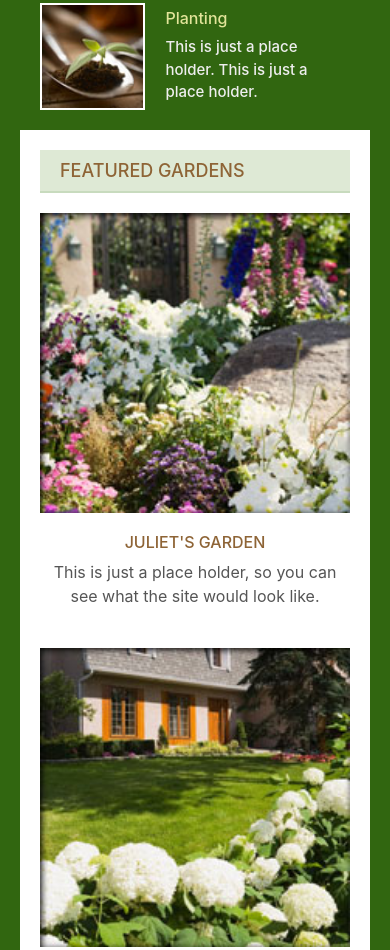
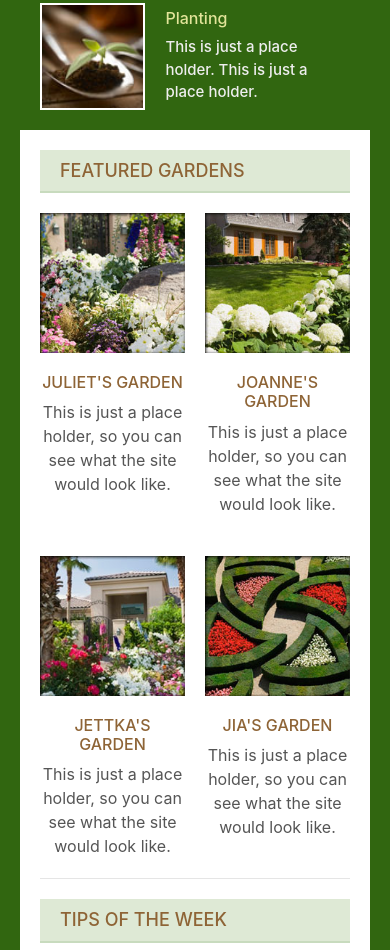
Before and after one commit to yachen168/Template-3, a plain HTML site: page index.html in a window 390 px wide. Shown: the part 606-1556 px from the top of the page. Drawn offline with nearby package versions, Linux system fonts and the light colour scheme.

Commit message:
fix: rename for RWD

```diff
--- a/index.html
+++ b/index.html
@@ -124,7 +124,7 @@
                     <h2>FEATURED GARDENS</h2>
                 </div>
                 <div class="row no-gutters center">
-                    <div class="col-12 col-sm-6 col-lg-3">
+                    <div class="col-6 col-lg-3">
                         <div class="own-card">
                             <div class="own-card-img">
                                 <img src="./img/middle_garden1.jpg" alt="JULIET'S GARDEN">
@@ -135,7 +135,7 @@
                             </div>
                         </div>
                     </div>
-                    <div class="col-12 col-sm-6 col-lg-3">
+                    <div class="col-6 col-lg-3">
                         <div class="own-card">
                             <div class="own-card-img">
                                 <img src="./img/middle_garden2.jpg" alt="JOANNE'S GARDEN">
@@ -146,7 +146,7 @@
                             </div>
                         </div>
                     </div>
-                    <div class="col-12 col-sm-6 col-lg-3">
+                    <div class="col-6 col-lg-3">
                         <div class="own-card">
                             <div class="own-card-img">
                                 <img src="./img/middle_garden3.jpg" alt="JETTKA'S GARDEN">
@@ -157,7 +157,7 @@
                             </div>
                         </div>
                     </div>
-                    <div class="col-12 col-sm-6 col-lg-3">
+                    <div class="col-6 col-lg-3">
                         <div class="own-card">
                             <div class="own-card-img">
                                 <img src="./img/middle_garden4.jpg" alt="JIA'S GARDEN">
```
